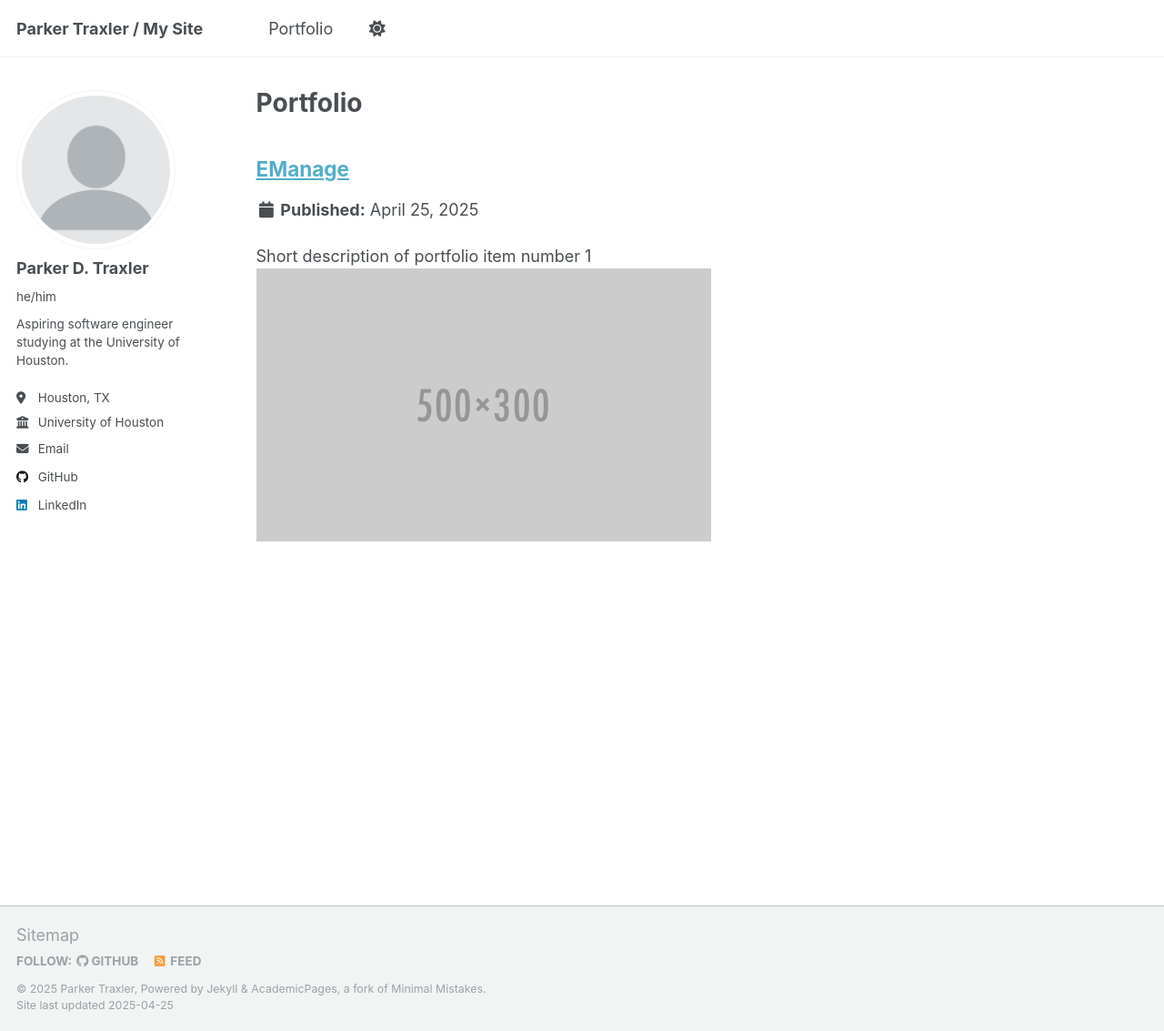
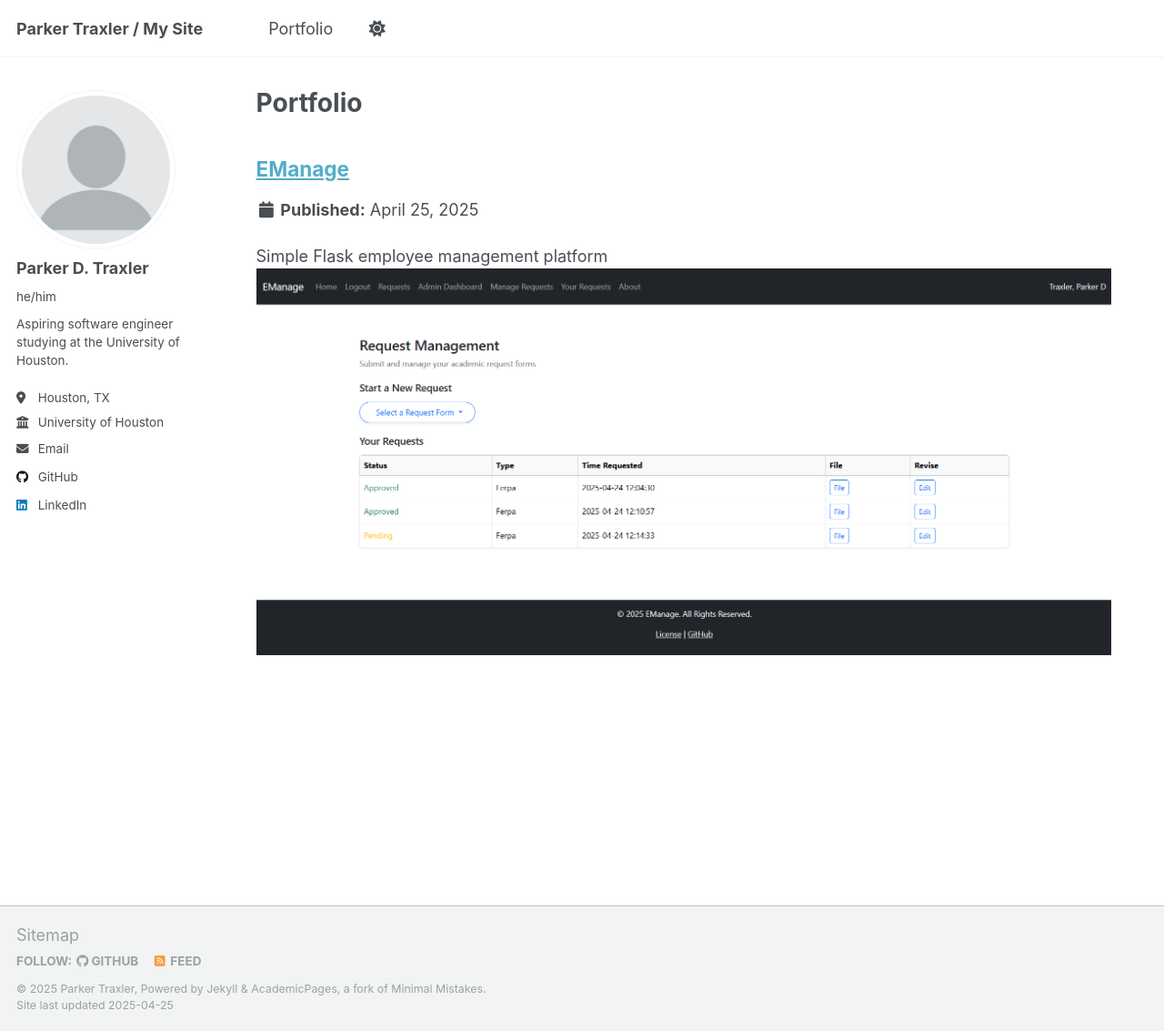
Before and after one commit to ParkerTraxler/ParkerTraxler.github.io, a Jekyll site: the page built from _pages/portfolio.html, in a window 1280 px wide and 1133 px high. Shown: the whole window at 91% size. Built offline with Jekyll 4.4.1, drawn with Linux system fonts in a browser that asks for light colours.

Commit message:
added EManage portfolio picture, changed description

```diff
--- a/_portfolio/portfolio-1.md
+++ b/_portfolio/portfolio-1.md
@@ -1,6 +1,6 @@
 ---
 title: "EManage"
-excerpt: "Short description of portfolio item number 1<br/><img src='/images/500x300.png'>"
+excerpt: "Simple Flask employee management platform<br/><img src='/images/emanage.png'>"
 collection: portfolio
 ---
 
```
Also changed, not shown: images/500x300.png (deleted), images/emanage.png (added).
